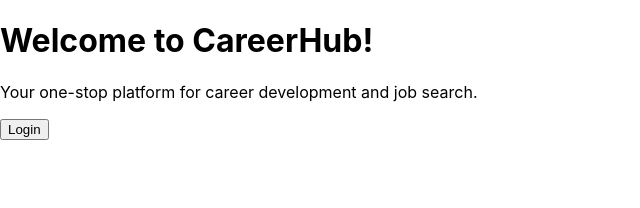
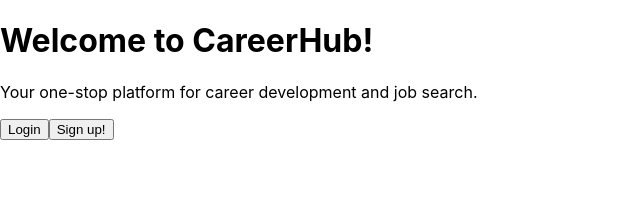
Before and after one commit to agusbusta/careerhub-frontend, a React (Create React App) app: page / in a window 1280 px wide. Shown: the top 208 px of the page, without its empty margins (0-640 px from the left). Built offline with nearby package versions, Linux system fonts and the light colour scheme; no server answers.

Commit message:
register btn added

```diff
--- a/src/pages/Home.js
+++ b/src/pages/Home.js
@@ -10,6 +10,9 @@
       <Link to="/login">
         <button>Login</button>
       </Link>
+      <Link to="/register">
+        <button>Sign up!</button>
+      </Link>
     </div>
   );
 }
```
